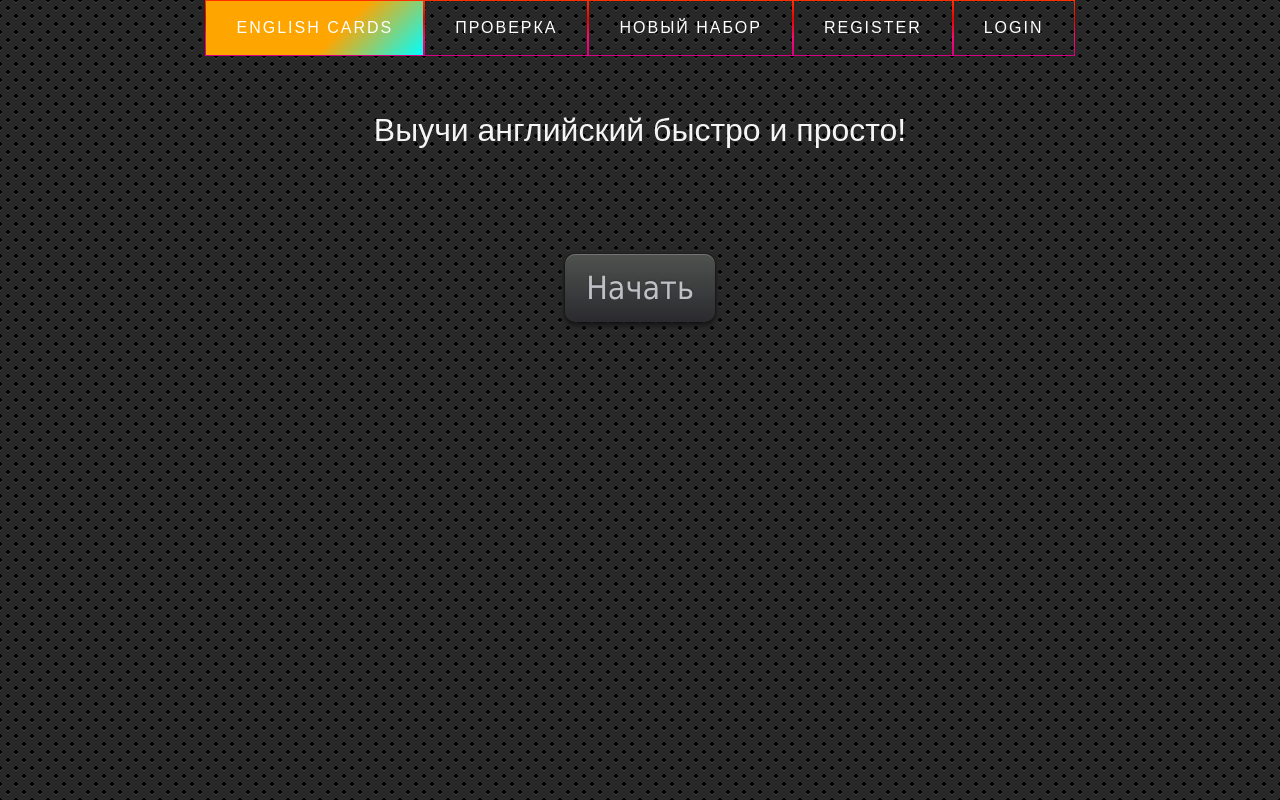
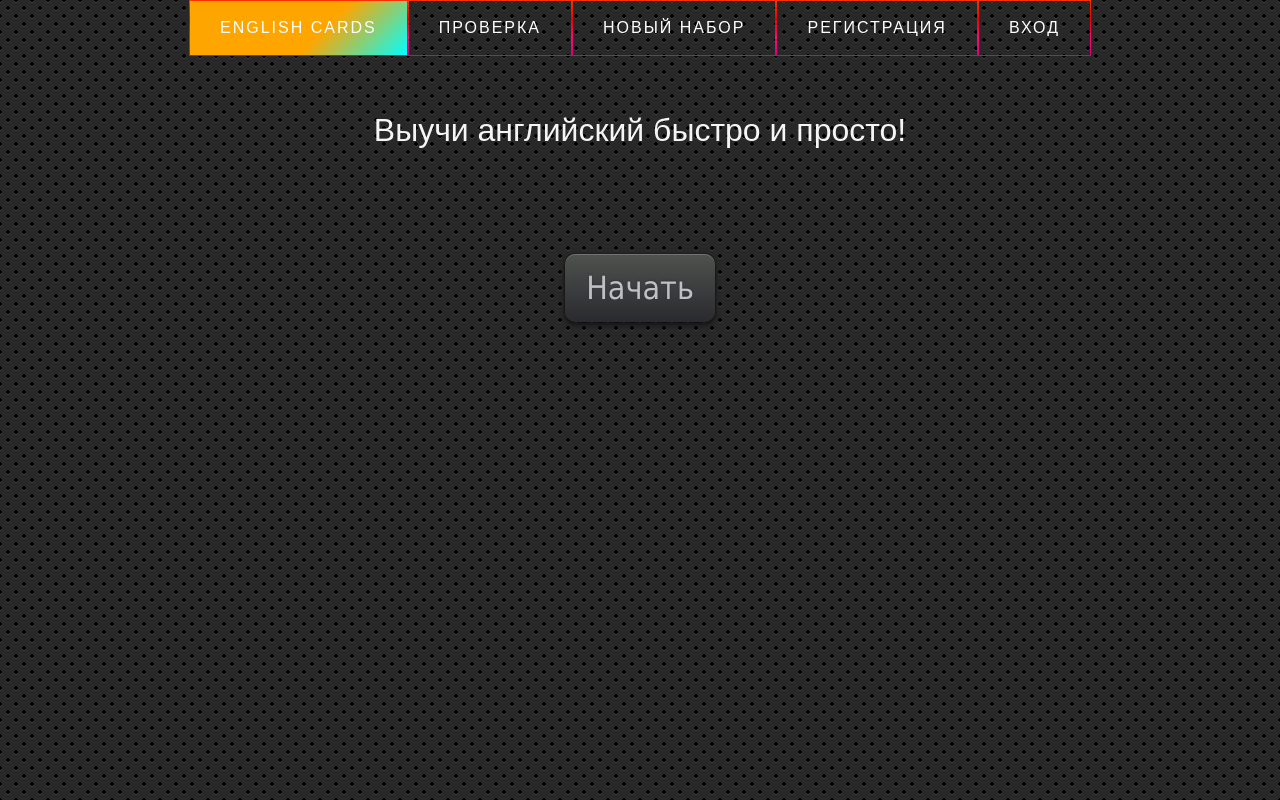
Before and after one commit to We-RTF-2021/WE-2021-rtf, a React (Create React App) app in the folder WebApp/ClientApp/: page / in a window 1280 px wide. Built offline with nearby package versions, Linux system fonts and the light colour scheme; no server answers.

Commit message:
Final model2

```diff
--- a/WebApp/ClientApp/src/components/NavMenu.css
+++ b/WebApp/ClientApp/src/components/NavMenu.css
@@ -3,6 +3,10 @@
     margin-bottom: 40px;
     justify-content: center;
     min-width: 700px;
+}
+
+.active {
+    background-color: rgba(255, 174, 0, 0.699);
 }
 
 .menu-button {
@@ -51,4 +55,5 @@
 
 .menu-button:hover {
     color: white;
+    text-decoration: none;
 }
--- a/WebApp/ClientApp/src/components/NavMenu.js
+++ b/WebApp/ClientApp/src/components/NavMenu.js
@@ -1,5 +1,6 @@
 import React, { Component } from 'react';
-import { Container, NavLink } from 'reactstrap';
+import { Container } from 'reactstrap';
+import { NavLink } from 'react-router-dom';
 import { Link } from 'react-router-dom';
 import { LoginMenu } from './api-authorization/LoginMenu';
 import "./NavMenu.css"
--- a/WebApp/ClientApp/src/components/api-authorization/LoginMenu.js
+++ b/WebApp/ClientApp/src/components/api-authorization/LoginMenu.js
@@ -47,15 +47,15 @@ export class LoginMenu extends Component {
     authenticatedView(userName, profilePath, logoutPath) {
         return (<Fragment>
             <NavLink tag={Link} className="menu-button sliding-button" to={profilePath}>Профиль</NavLink>
-            <NavLink tag={Link} className="menu-button sliding-button" to={logoutPath}>Logout</NavLink>
+            <NavLink tag={Link} className="menu-button sliding-button" to={logoutPath}>Выйти</NavLink>
         </Fragment>);
 
     }
 
     anonymousView(registerPath, loginPath) {
         return (<Fragment>
-            <NavLink tag={Link} className="menu-button sliding-button" to={registerPath}>Register</NavLink>
-            <NavLink tag={Link} className="menu-button sliding-button" to={loginPath}>Login</NavLink>
+            <NavLink tag={Link} className="menu-button sliding-button" to={registerPath}>Регистрация</NavLink>
+            <NavLink tag={Link} className="menu-button sliding-button" to={loginPath}>Вход</NavLink>
         </Fragment>);
     }
 }
--- a/WebApp/ClientApp/src/components/api-authorization/Logout.js
+++ b/WebApp/ClientApp/src/components/api-authorization/Logout.js
@@ -2,6 +2,7 @@ import React from 'react'
 import { Component } from 'react';
 import authService from './AuthorizeService';
 import { AuthenticationResultStatus } from './AuthorizeService';
+import { Route, Redirect } from 'react-router-dom';
 import { QueryParameterNames, LogoutActions, ApplicationPaths } from './ApiAuthorizationConstants';
 
 // The main responsibility of this component is to handle the user's logout process.
@@ -48,7 +49,10 @@ export class Logout extends Component {
             return <div></div>
         }
         if (!!message) {
-            return (<div>{message}</div>);
+            return <Route
+                render={(props) => {
+                    return <Redirect to="/" />
+                }} />
         } else {
             const action = this.props.action;
             switch (action) {
@@ -83,6 +87,7 @@ export class Logout extends Component {
             }
         } else {
             this.setState({ message: "You successfully logged out!" });
+
         }
     }
 
```
Also changed, not shown: 2 other files (tests, documents, lock files or other folders).
